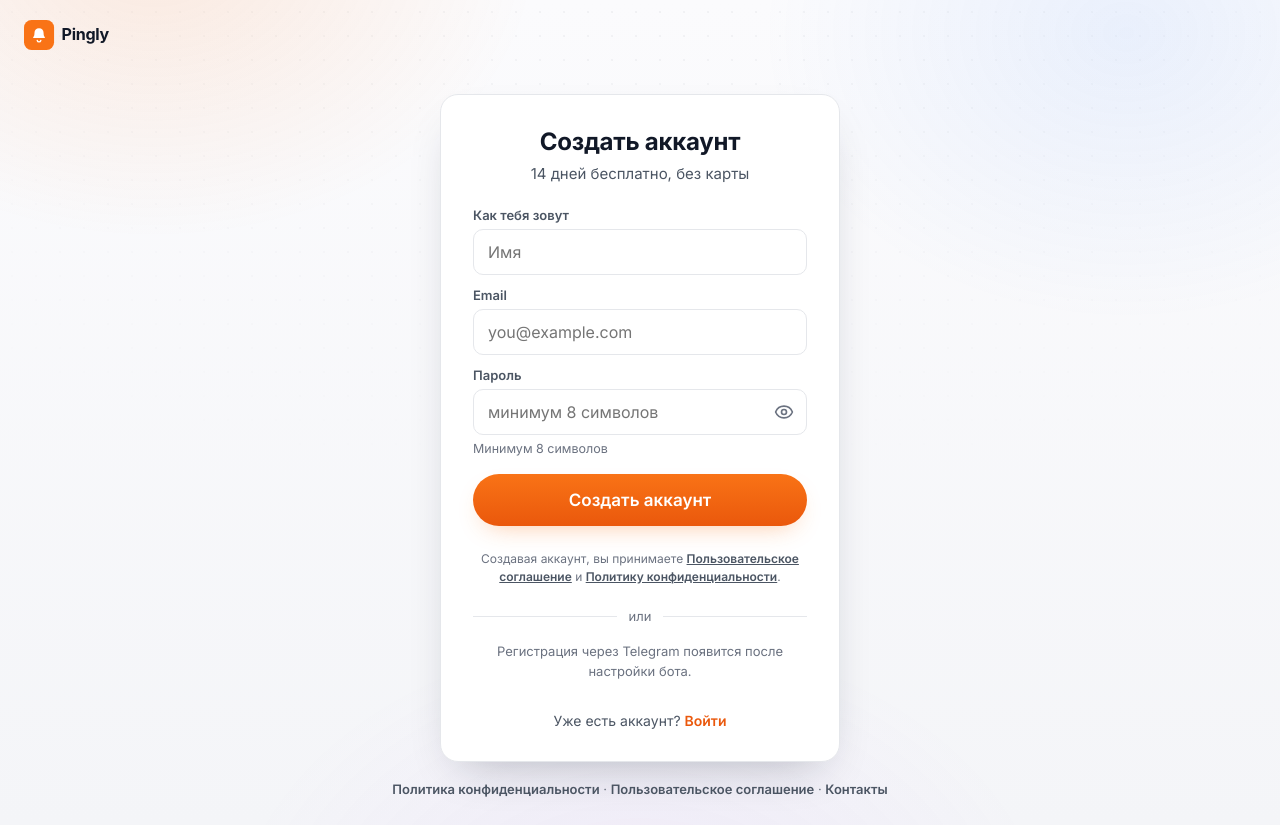
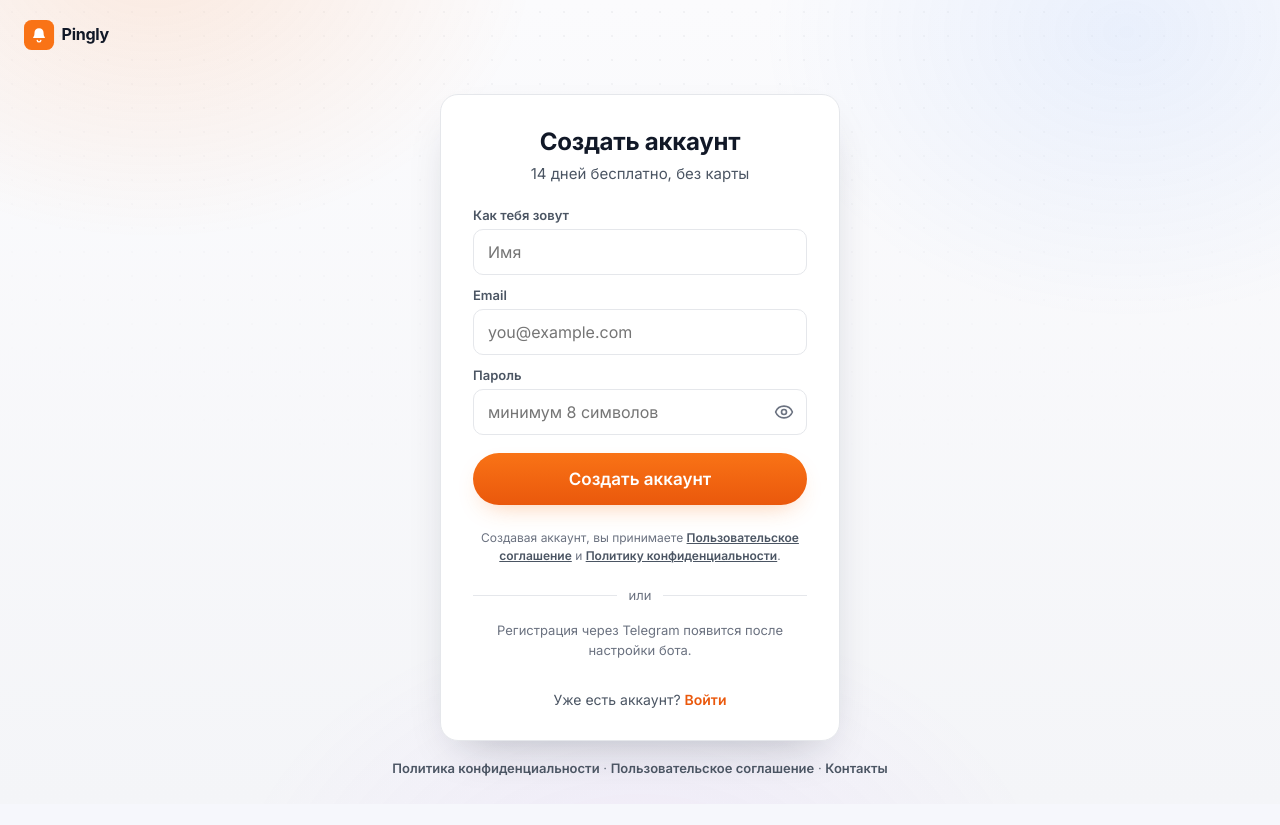
Before and after one commit to artemtit/Pingly, a FastAPI app: page /register in a window 1280 px wide. After the commit the page ends 781 px from the top, so only its background shows below. Run offline with FastAPI, Linux system fonts and the light colour scheme.

Commit message:
Убрал дублирующую подсказку под паролем (уже есть в placeholder); фикс z-index — плавающие карточки в hero перекрывались рамкой телефона; бамп версии landing.css (v37) на всех страницах для сброса кеша
Co-Authored-By: Claude <noreply@anthropic.com>

```diff
--- a/web/static/landing.css
+++ b/web/static/landing.css
@@ -254,7 +254,11 @@ img { display: block; }
 
 /* ---------------- Floating contextual cards (driven by the demo) ---------------- */
 .float-card {
-  position: absolute; z-index: 2; display: flex; align-items: center; gap: 8px;
+  /* must paint above .device-frame (also z-index 2): the cards' 18px
+     "lip" is designed to sit in front of the phone bezel, not behind it —
+     equal z-index fell back to DOM order, which put the frame on top and
+     clipped the cards visually where they overlap it. */
+  position: absolute; z-index: 3; display: flex; align-items: center; gap: 8px;
   background: rgba(255,255,255,.94);
   -webkit-backdrop-filter: blur(8px); backdrop-filter: blur(8px);
   border: 1px solid rgba(17,24,39,.06); border-radius: 12px;
@@ -877,9 +881,6 @@ img { display: block; }
 .pw-toggle:hover { color: var(--fg1); }
 .pw-toggle svg { width: 20px; height: 20px; }
 .pw-toggle:focus-visible { outline: 2px solid var(--orange-500); outline-offset: -2px; border-radius: 8px; }
-.pw-hint { margin: 6px 0 0; font-size: 12.5px; color: var(--fg3, #94A3B8); }
-.pw-hint.ok { color: #16A34A; }
-.pw-hint.ok::before { content: "✓ "; }
 .auth-error { background: var(--color-error-light); color: var(--error-text); border-radius: 10px; padding: 10px 12px; font-size: 14px; margin-top: 18px; text-align: left; }
 .auth-divider { display: flex; align-items: center; gap: 12px; color: var(--fg3); font-size: 13px; margin: 22px 0 18px; }
 .auth-divider::before, .auth-divider::after { content: ""; flex: 1; height: 1px; background: var(--gray-200); }
--- a/web/templates/404.html
+++ b/web/templates/404.html
@@ -9,7 +9,7 @@
   <title>Страница не найдена · Pingly</title>
   <link rel="icon" type="image/svg+xml" href="/static/logo-mark.svg">
   <link rel="stylesheet" href="/design-tokens.css?v=2">
-  <link rel="stylesheet" href="/static/landing.css?v=29">
+  <link rel="stylesheet" href="/static/landing.css?v=37">
 </head>
 <body>
 <div class="auth-page">
--- a/web/templates/500.html
+++ b/web/templates/500.html
@@ -9,7 +9,7 @@
   <title>Что-то пошло не так · Pingly</title>
   <link rel="icon" type="image/svg+xml" href="/static/logo-mark.svg">
   <link rel="stylesheet" href="/design-tokens.css?v=2">
-  <link rel="stylesheet" href="/static/landing.css?v=29">
+  <link rel="stylesheet" href="/static/landing.css?v=37">
 </head>
 <body>
 <div class="auth-page">
--- a/web/templates/landing.html
+++ b/web/templates/landing.html
@@ -30,7 +30,7 @@
   <link rel="preconnect" href="https://fonts.gstatic.com" crossorigin>
   <link rel="stylesheet" href="https://fonts.googleapis.com/css2?family=Onest:wght@700;800&display=swap">
   <link rel="stylesheet" href="/design-tokens.css?v=2">
-  <link rel="stylesheet" href="/static/landing.css?v=36">
+  <link rel="stylesheet" href="/static/landing.css?v=37">
   <script src="/static/landing.js?v=8" defer></script>
 </head>
 <body class="landing-page">
--- a/web/templates/login.html
+++ b/web/templates/login.html
@@ -11,7 +11,7 @@
   <link rel="apple-touch-icon" href="/static/icon-192.png">
   <link rel="manifest" href="/static/manifest.json">
   <link rel="stylesheet" href="/design-tokens.css?v=2">
-  <link rel="stylesheet" href="/static/landing.css?v=29">
+  <link rel="stylesheet" href="/static/landing.css?v=37">
 </head>
 <body>
 <div class="auth-page">
--- a/web/templates/register.html
+++ b/web/templates/register.html
@@ -11,7 +11,7 @@
   <link rel="apple-touch-icon" href="/static/icon-192.png">
   <link rel="manifest" href="/static/manifest.json">
   <link rel="stylesheet" href="/design-tokens.css?v=2">
-  <link rel="stylesheet" href="/static/landing.css?v=29">
+  <link rel="stylesheet" href="/static/landing.css?v=37">
   {% if captcha_enabled and turnstile_site_key %}
   <script src="https://challenges.cloudflare.com/turnstile/v0/api.js" async defer></script>
   {% endif %}
@@ -41,8 +41,7 @@
         </div>
         <div class="auth-field">
           <label for="password">Пароль</label>
-          <input class="auth-input" type="password" id="password" name="password" required autocomplete="new-password" minlength="8" placeholder="минимум 8 символов" aria-describedby="pw-hint">
-          <p class="pw-hint" id="pw-hint">Минимум 8 символов</p>
+          <input class="auth-input" type="password" id="password" name="password" required autocomplete="new-password" minlength="8" placeholder="минимум 8 символов">
         </div>
         {% if captcha_enabled and turnstile_site_key %}
         <div class="cf-turnstile" data-sitekey="{{ turnstile_site_key }}" style="margin:4px 0 14px;"></div>
@@ -109,13 +108,6 @@
     btn.setAttribute('aria-label', show ? 'Скрыть пароль' : 'Показать пароль');
     input.focus();
   });
-  // Live minimum-length hint.
-  var hint = document.getElementById('pw-hint');
-  input.addEventListener('input', function(){
-    var ok = input.value.length >= 8;
-    hint.classList.toggle('ok', ok);
-    hint.textContent = ok ? 'Длина в порядке' : 'Минимум 8 символов';
-  });
 }());
 </script>
 </body>
--- a/web/templates/verify.html
+++ b/web/templates/verify.html
@@ -10,7 +10,7 @@
   <link rel="icon" type="image/svg+xml" href="/static/logo-mark.svg">
   <link rel="apple-touch-icon" href="/static/icon-192.png">
   <link rel="stylesheet" href="/design-tokens.css?v=2">
-  <link rel="stylesheet" href="/static/landing.css?v=29">
+  <link rel="stylesheet" href="/static/landing.css?v=37">
 </head>
 <body>
 <div class="auth-page">
```
Also changed, not shown: web/templates/link_email.html (+2 -9 lines).
